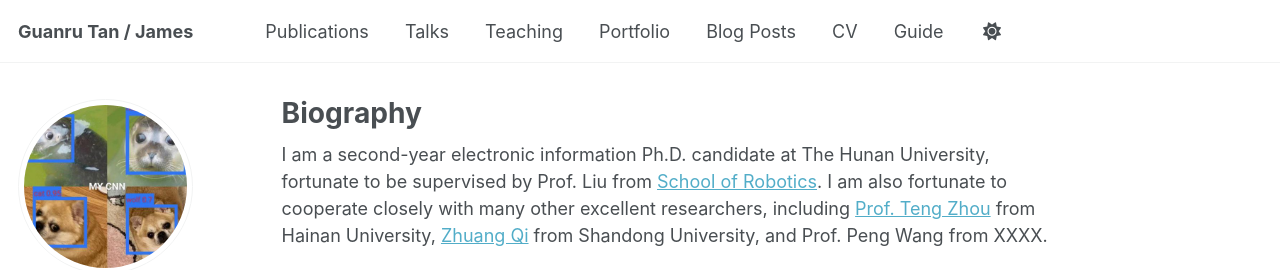
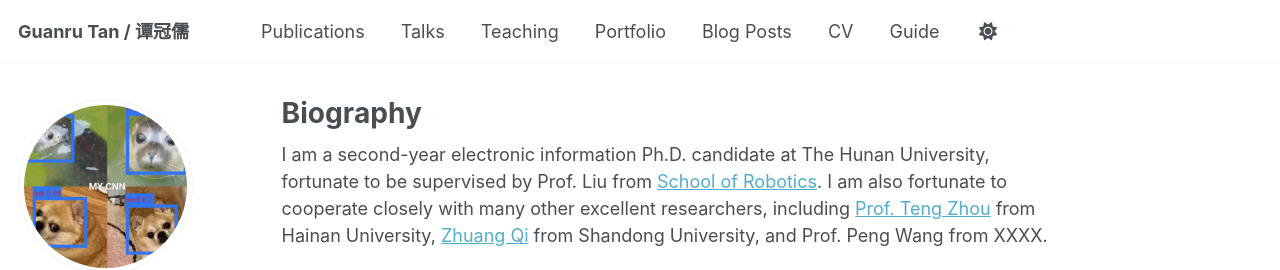
Before and after one commit to GuanruTan/guanrutan.github.io, a Jekyll site: the page built from _pages/about.md, in a window 1280 px wide. Shown: the top 270 px of the page. Built offline with Jekyll 4.4.1, drawn with Linux system fonts in a browser that asks for light colours; some web fonts are replaced.

Commit message:
Update _config.yml

```diff
--- a/_config.yml
+++ b/_config.yml
@@ -9,7 +9,7 @@
 # Basic Site Settings
 locale                   : "en-US"
 site_theme               : "default"
-title                    : "Guanru Tan / James"
+title                    : "Guanru Tan / 谭冠儒"
 title_separator          : "-"
 name                     : &name "Guanru Tan"
 description              : &description "personal description"
```
